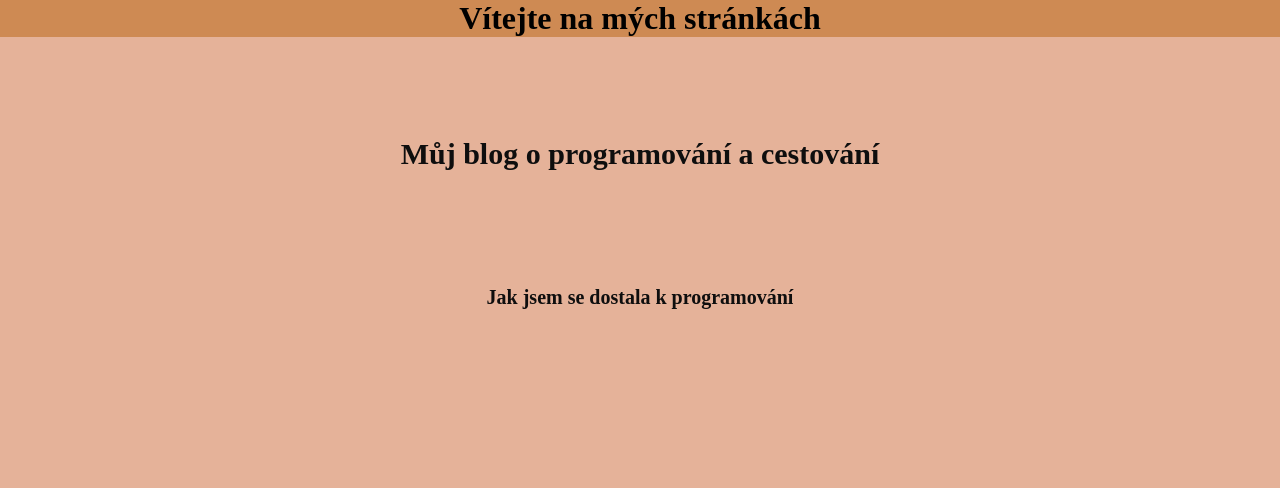
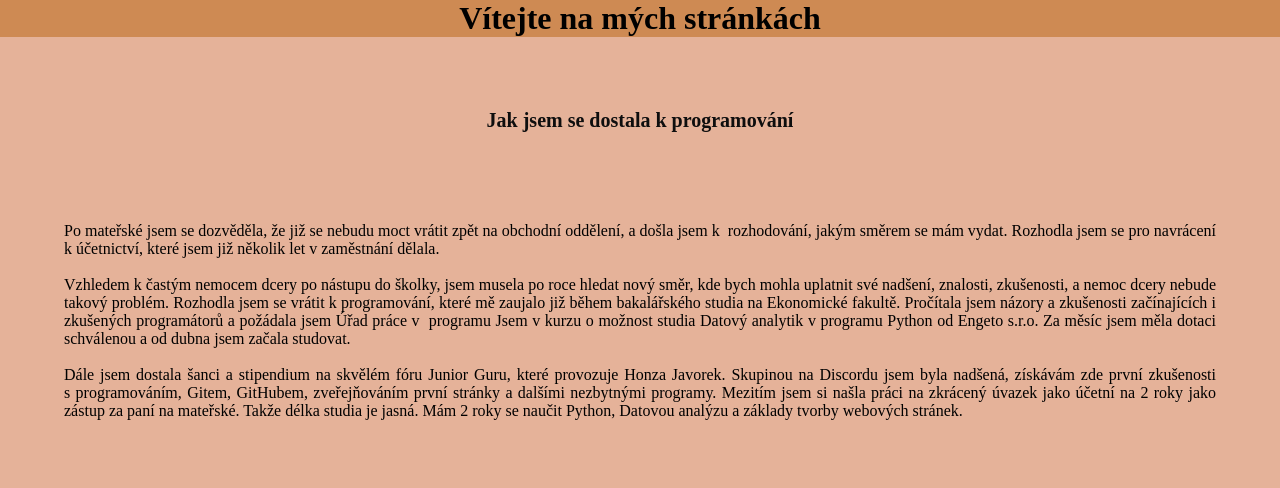
Before and after one commit to hajnyon/janabartonovao.github.io, a plain HTML site: page blog_1.html in a window 1280 px wide. Shown: the top 488 px of the page. Drawn offline with Linux system fonts and the light colour scheme.

Commit message:
Nové opravy vzhledu stránek

```diff
--- a/blog_1.html
+++ b/blog_1.html
@@ -15,9 +15,12 @@
         </header>
 
         <main>
-            <h2>Můj blog o programování a cestování</h2>
+            <br>
+            <br>
+            <br>
+            <br>
 
-        <h3>Jak jsem se dostala k programování</h3><br><br>
+        <h3>Jak jsem se dostala k programování</h3>
 
         <p><div id="delsi_text">Po mateřské jsem se dozvěděla, že již se nebudu moct vrátit zpět na obchodní oddělení, a došla jsem k&nbsp rozhodování, jakým
         směrem se mám vydat. Rozhodla jsem se pro navrácení k&nbspúčetnictví, které jsem již několik let v zaměstnání dělala.<br><br>
--- a/style.css
+++ b/style.css
@@ -6,10 +6,10 @@
 
 #container {
     width: 100%;
-    max-width;
+    max-width: 100%;
     margin: 0px auto;
     background-color: rgb(229, 178, 153);
-    margin-bottom: 0%;
+    margin-bottom: 100px;
 
 }
 
@@ -39,6 +39,8 @@ main p {
 }
 
 #foto {
+    display:block;
+    position: relative;
     margin: 0px auto;
     margin-bottom: 100px;
 }
--- a/style3.css
+++ b/style3.css
@@ -8,7 +8,7 @@
     width: 100 %;
     margin: 0px auto;
     background-color: rgb(229, 178, 153);
-    margin-bottom: 0%;
+    margin-bottom: 100px;
 
 
 }
@@ -37,7 +37,7 @@ main h2 {
     text-align: center;
     color: rgb(14, 14, 14);
     font-size: 30px;
-    margin-bottom: 9%;
+    margin-bottom: 100px;
     margin-top: 100px;
 }
 
@@ -45,7 +45,7 @@ main h3 {
     text-align: center;
     color: rgb(14, 14, 14);
     font-size: 20px;
-    margin-bottom: 9%;
+    margin-bottom: 10px;
     margin-top: 0px;
 }
 
@@ -53,7 +53,7 @@ main h5 {
     text-align: center;
     color: rgb(14, 14, 14);
     font-size: 15px;
-    margin-bottom: 10%;
+    margin-bottom: 0;
     margin-top: 0px;
 }
 
```
Also changed, not shown: blog_2.html (+4 -1 lines).
